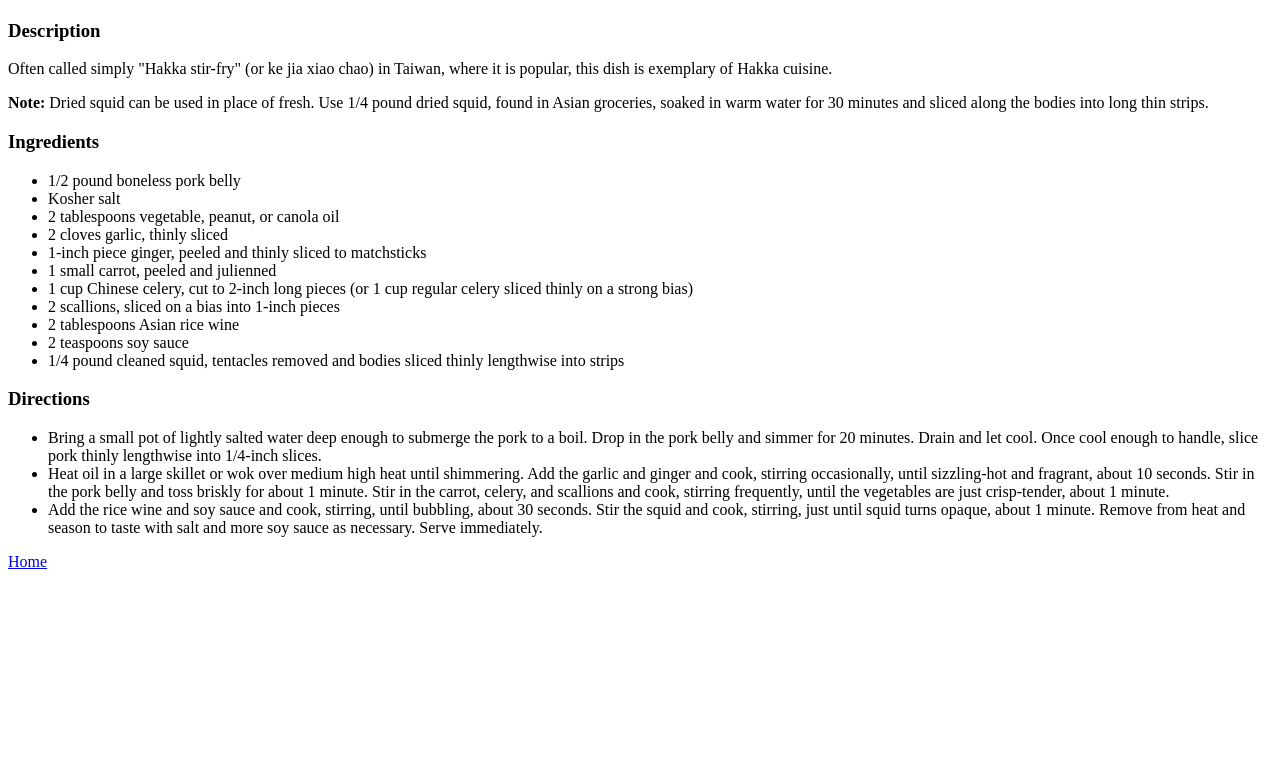
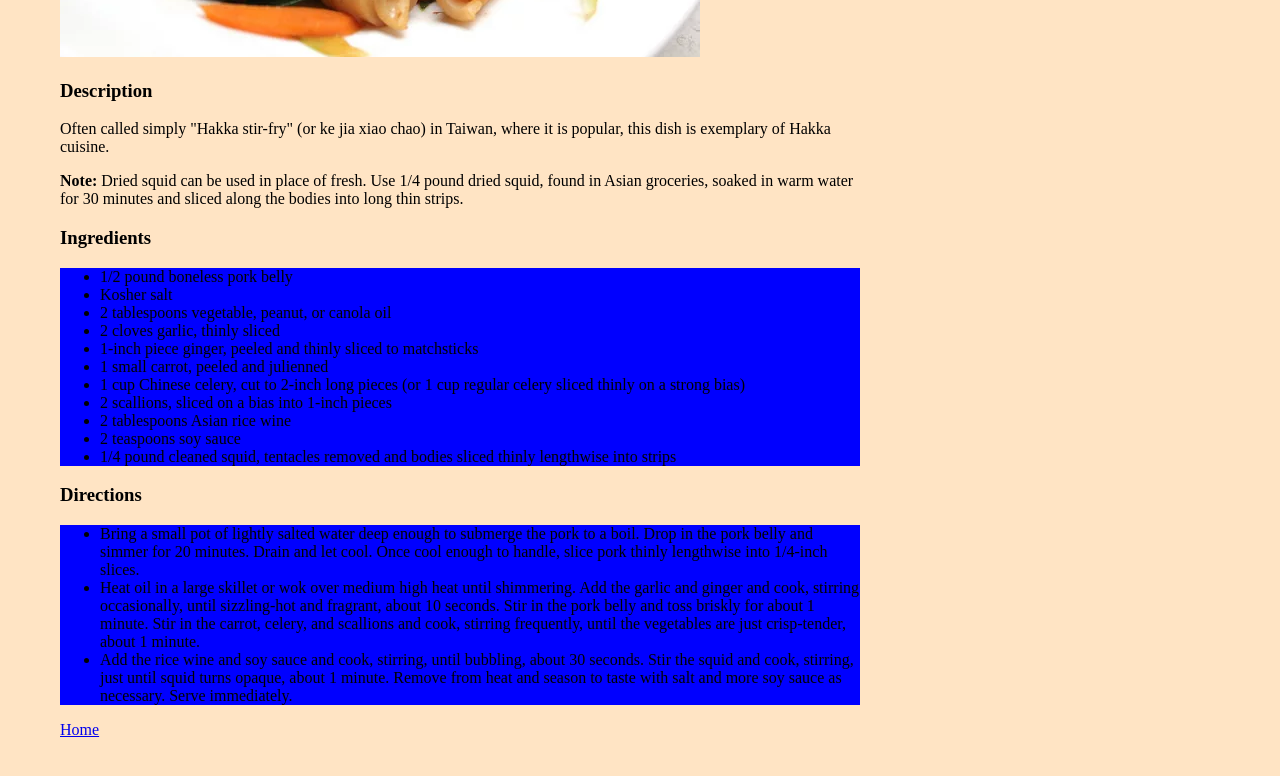
Before and after one commit to Viccc53/Odin-Recipe, a plain HTML site: page recipes/hakka.html in a window 1280 px wide. Shown: the part 510-1286 px from the top of the page. Before the commit the page ends 1089 px from the top, so only its background shows below. Drawn offline with Linux system fonts and the light colour scheme.

Commit message:
applying some css

```diff
--- a/recipes/hakka.html
+++ b/recipes/hakka.html
@@ -5,6 +5,7 @@
     <meta http-equiv="X-UA-Compatible" content="IE=edge">
     <meta name="viewport" content="width=device-width, initial-scale=1.0">
     <title>Hakka</title>
+    <link rel="stylesheet" href="../style.css"
 </head>
 <body>
     <h1>Hakka Recipe</h1>
@@ -19,7 +20,8 @@
     </p>
 
     <h3>Ingredients</h3>
-    <ul>
+    <div>
+        <ul>
         <li>1/2 pound boneless pork belly</li>
         <li>Kosher salt</li>
         <li>2 tablespoons vegetable, peanut, or canola oil</li>
@@ -32,6 +34,7 @@
         <li>2 teaspoons soy sauce</li>
         <li>1/4 pound cleaned squid, tentacles removed and bodies sliced thinly lengthwise into strips</li>
     </ul>
+    </div>
 
     <h3>Directions</h3>
     <ul>
--- /dev/null
+++ b/style.css
@@ -0,0 +1,18 @@
+body {
+    background-color: bisque;
+    width: 800px;
+    padding: 50px;
+    border: 20px;
+    margin: 10px;
+}
+
+
+div, ul {
+    border:5px;
+    background-color: blueviolet;
+}
+
+ul {
+    border: 2px black;
+    background-color: blue;
+}
```
Also changed, not shown: index.html (+1 -0 lines).
